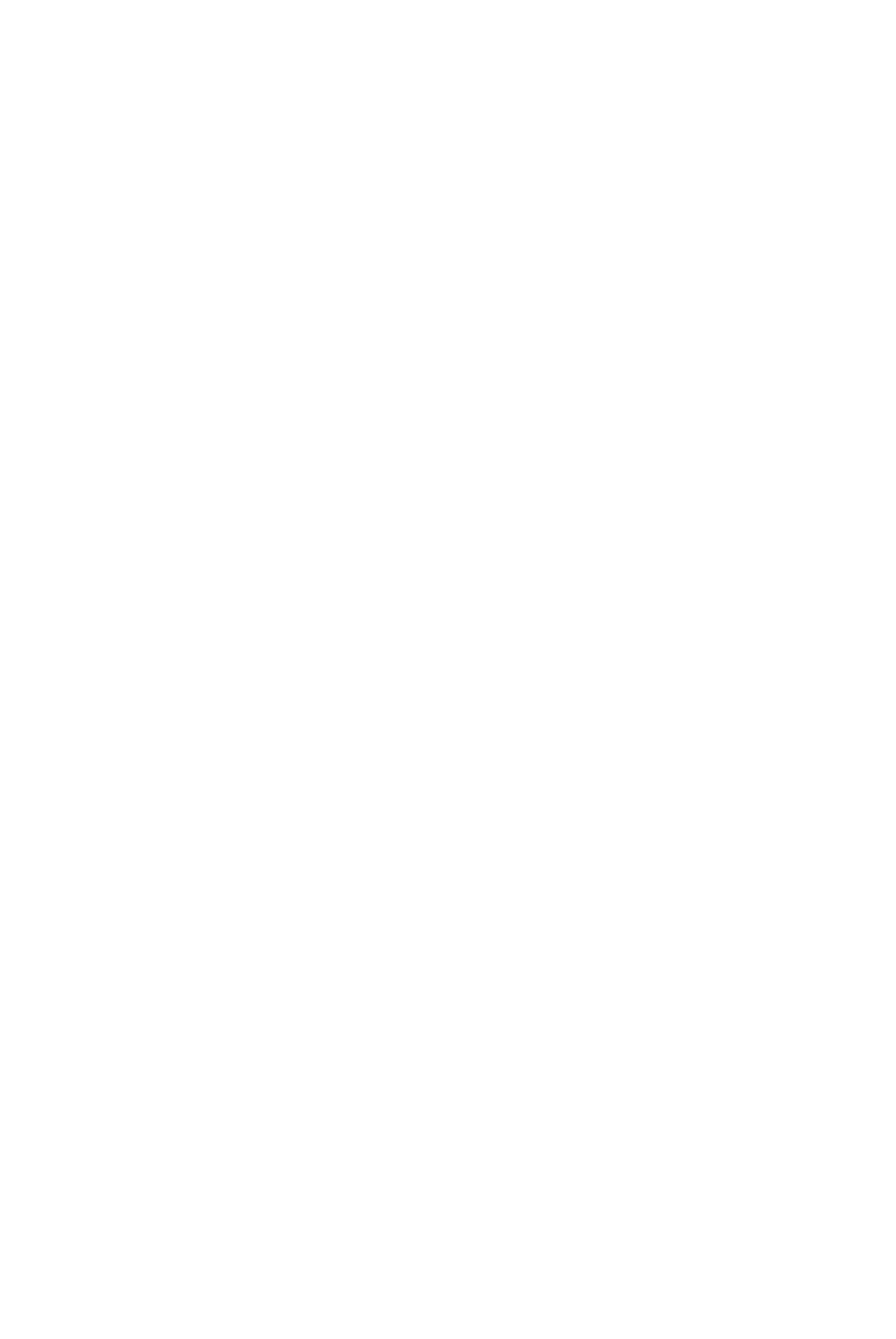
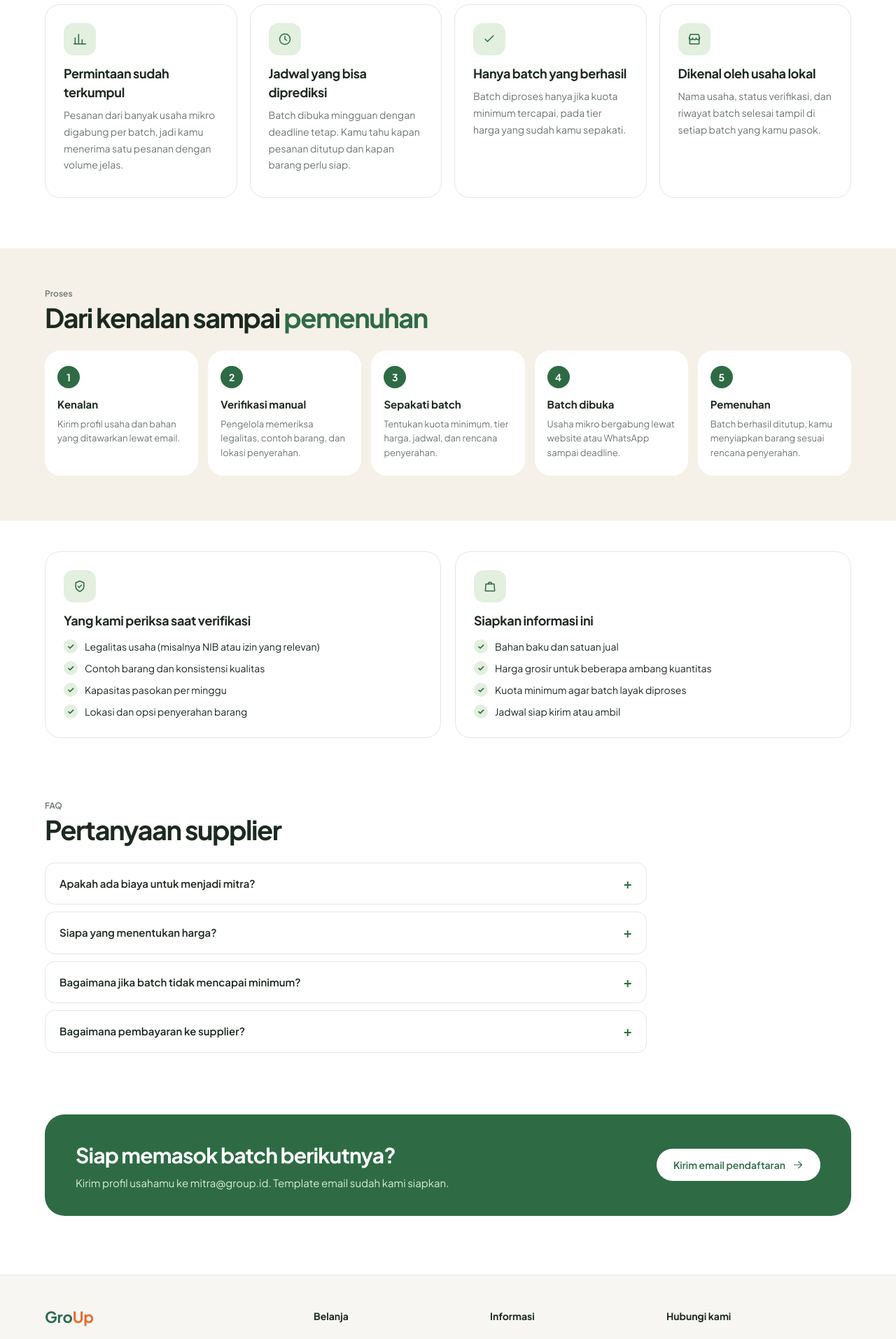
Before and after one commit to ghinayantes/GroUp, a Next.js app: page /supplier in a window 1280 px wide. Before the commit this address had no page. Shown: the part 620-2534 px from the top of the page at 70% size. Before the commit the page ends 800 px from the top, so only its background shows below. Built offline with nearby package versions, Linux system fonts and the light colour scheme; no server answers; the database is empty.

Commit message:
feat(supplier): add supplier partner page

```diff
--- /dev/null
+++ b/app/(site)/supplier/page.tsx
@@ -0,0 +1,90 @@
+import type { Metadata } from "next";
+import Faq from "@/components/site/Faq";
+import Icon from "@/components/site/Icon";
+import PageHero from "@/components/site/PageHero";
+import { photo } from "@/lib/batch";
+
+export const metadata: Metadata = { title: "Untuk supplier — GroUp" };
+
+const email = "mitra@group.id";
+const mailto = `mailto:${email}?subject=${encodeURIComponent("Pendaftaran mitra supplier GroUp")}&body=${encodeURIComponent(
+  "Nama usaha:\nNama kontak & nomor WhatsApp:\nAlamat gudang/lokasi:\nBahan baku yang ditawarkan:\nKapasitas per minggu:\nKisaran harga grosir & ambang kuantitas:\nOpsi penyerahan (ambil/antar, area):\nLegalitas (NIB/PIRT/izin lain):\n",
+)}`;
+
+const benefits = [
+  { icon: "chart" as const, title: "Permintaan sudah terkumpul", body: "Pesanan dari banyak usaha mikro digabung per batch, jadi kamu menerima satu pesanan dengan volume jelas." },
+  { icon: "clock" as const, title: "Jadwal yang bisa diprediksi", body: "Batch dibuka mingguan dengan deadline tetap. Kamu tahu kapan pesanan ditutup dan kapan barang perlu siap." },
+  { icon: "check" as const, title: "Hanya batch yang berhasil", body: "Batch diproses hanya jika kuota minimum tercapai, pada tier harga yang sudah kamu sepakati." },
+  { icon: "store" as const, title: "Dikenal oleh usaha lokal", body: "Nama usaha, status verifikasi, dan riwayat batch selesai tampil di setiap batch yang kamu pasok." },
+];
+
+const process = [
+  { title: "Kenalan", body: "Kirim profil usaha dan bahan yang ditawarkan lewat email." },
+  { title: "Verifikasi manual", body: "Pengelola memeriksa legalitas, contoh barang, dan lokasi penyerahan." },
+  { title: "Sepakati batch", body: "Tentukan kuota minimum, tier harga, jadwal, dan rencana penyerahan." },
+  { title: "Batch dibuka", body: "Usaha mikro bergabung lewat website atau WhatsApp sampai deadline." },
+  { title: "Pemenuhan", body: "Batch berhasil ditutup, kamu menyiapkan barang sesuai rencana penyerahan." },
+];
+
+const faqs = [
+  { q: "Apakah ada biaya untuk menjadi mitra?", a: "Skema kerja sama dibahas saat perkenalan. Tidak ada biaya pendaftaran di website ini." },
+  { q: "Siapa yang menentukan harga?", a: "Tier harga disepakati bersama pengelola sebelum batch dibuka. Pembeli melihat semua tier sejak awal." },
+  { q: "Bagaimana jika batch tidak mencapai minimum?", a: "Batch ditutup tanpa pesanan ke supplier. Kamu tidak perlu menyiapkan barang." },
+  { q: "Bagaimana pembayaran ke supplier?", a: "Pembayaran dan logistik saat ini diatur langsung bersama pengelola di luar aplikasi." },
+];
+
+export default function SupplierPage() {
+  return <main>
+    <PageHero tone="green" crumbs={[{ label: "Untuk supplier" }]} title={<>Pasok bahan baku ke <em>banyak usaha</em> sekaligus</>} description="GroUp mengumpulkan kebutuhan usaha mikro per batch, sehingga supplier menerima pesanan gabungan dengan kuota, harga, dan jadwal yang jelas." image={photo("photo-1542838132-92c53300491e", 900)}>
+      <div className="hero-actions"><a href={mailto} className="button button-dark">Daftar jadi mitra <Icon name="arrow" size={16} /></a><a href="#proses" className="text-link">Lihat prosesnya</a></div>
+    </PageHero>
+
+    <section className="section">
+      <div className="section-head"><div><span className="eyebrow">Keuntungan</span><h2>Kenapa bermitra dengan GroUp</h2></div></div>
+      <div className="benefit-grid">
+        {benefits.map((item) => <article key={item.title} className="info-card"><span className="info-icon"><Icon name={item.icon} /></span><h3>{item.title}</h3><p>{item.body}</p></article>)}
+      </div>
+    </section>
+
+    <section className="band" id="proses">
+      <div className="section">
+        <div className="section-head"><div><span className="eyebrow">Proses</span><h2>Dari kenalan sampai <em>pemenuhan</em></h2></div></div>
+        <ol className="process-list">
+          {process.map((step) => <li key={step.title}><b>{step.title}</b><span>{step.body}</span></li>)}
+        </ol>
+      </div>
+    </section>
+
+    <section className="section info-grid">
+      <article className="info-card">
+        <span className="info-icon"><Icon name="shield" /></span>
+        <h3>Yang kami periksa saat verifikasi</h3>
+        <ul className="check-list">
+          <li>Legalitas usaha (misalnya NIB atau izin yang relevan)</li>
+          <li>Contoh barang dan konsistensi kualitas</li>
+          <li>Kapasitas pasokan per minggu</li>
+          <li>Lokasi dan opsi penyerahan barang</li>
+        </ul>
+      </article>
+      <article className="info-card">
+        <span className="info-icon"><Icon name="bag" /></span>
+        <h3>Siapkan informasi ini</h3>
+        <ul className="check-list">
+          <li>Bahan baku dan satuan jual</li>
+          <li>Harga grosir untuk beberapa ambang kuantitas</li>
+          <li>Kuota minimum agar batch layak diproses</li>
+          <li>Jadwal siap kirim atau ambil</li>
+        </ul>
+      </article>
+    </section>
+
+    <section className="section">
+      <div className="section-head"><div><span className="eyebrow">FAQ</span><h2>Pertanyaan supplier</h2></div></div>
+      <Faq items={faqs} />
+    </section>
+
+    <section className="section">
+      <div className="cta-banner"><div><h2>Siap memasok batch berikutnya?</h2><p>Kirim profil usahamu ke {email}. Template email sudah kami siapkan.</p></div><a href={mailto} className="button button-light">Kirim email pendaftaran <Icon name="arrow" size={16} /></a></div>
+    </section>
+  </main>;
+}
--- a/components/site/SiteFooter.tsx
+++ b/components/site/SiteFooter.tsx
@@ -9,7 +9,7 @@ export default function SiteFooter() {
         <p>Patungan bahan baku per batch untuk usaha mikro. Kuota, harga bertingkat, dan status pemenuhan terlihat terbuka.</p>
       </div>
       <div><h4>Belanja</h4><Link href="/patungan">Semua patungan</Link><Link href="/kategori">Kategori bahan</Link><Link href="/pesanan">Kelola pesanan</Link></div>
-      <div><h4>Informasi</h4><Link href="/cara-kerja">Cara kerja</Link><Link href="/cara-kerja#faq">Pertanyaan umum</Link></div>
+      <div><h4>Informasi</h4><Link href="/cara-kerja">Cara kerja</Link><Link href="/cara-kerja#faq">Pertanyaan umum</Link><Link href="/supplier">Untuk supplier</Link></div>
       <div><h4>Hubungi kami</h4><a href="mailto:mitra@group.id">mitra@group.id</a><span>Pesan via WhatsApp: kirim <b>MULAI</b></span></div>
     </div>
     <div className="footer-bottom"><span>© 2026 GroUp</span><span>Belanja bersama, tumbuh bersama.</span></div>
--- a/components/site/SiteHeader.tsx
+++ b/components/site/SiteHeader.tsx
@@ -13,6 +13,7 @@ const links = [
   { href: "/patungan", label: "Patungan" },
   { href: "/kategori", label: "Kategori" },
   { href: "/cara-kerja", label: "Cara kerja" },
+  { href: "/supplier", label: "Untuk supplier" },
   { href: "/pesanan", label: "Kelola pesanan" },
 ];
 
```
